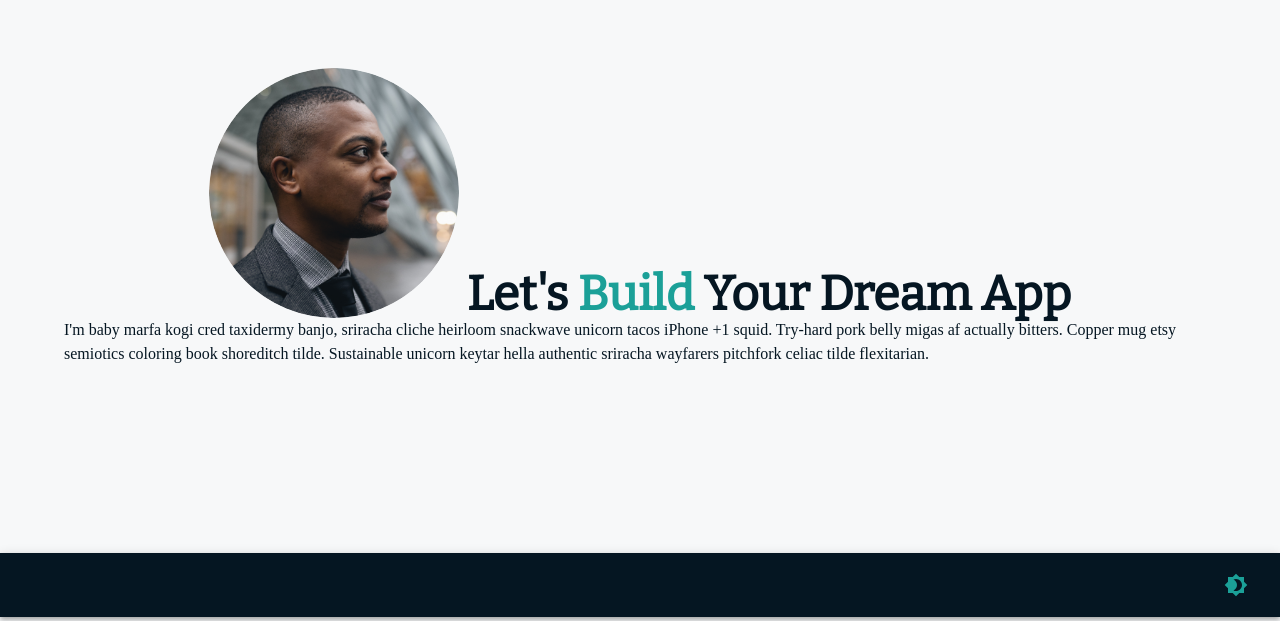
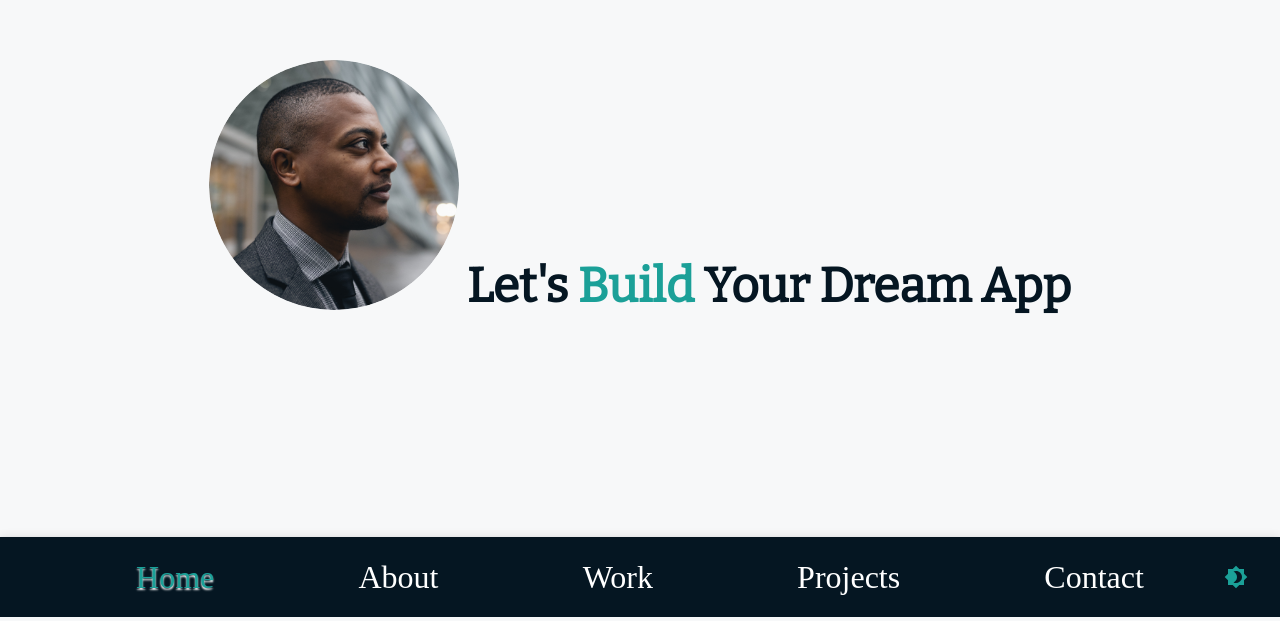
Before and after one commit to bookert921/portfolio, a Gatsby site: page / in a window 1280 px wide. Shown: the part 183-804 px from the top of the page. Built offline with nearby package versions, Linux system fonts and the light colour scheme; Gatsby itself is replaced by a stand-in of ours; a web font is replaced by a local one.

Commit message:
adds links and explores layout

```diff
--- a/src/components/Button/DarkMode/index.tsx
+++ b/src/components/Button/DarkMode/index.tsx
@@ -5,8 +5,8 @@ import {
 import { IconButton, PaletteMode } from "@mui/material";
 
 const DarkMode: React.FC<{
-  theme: PaletteMode;
-  toggleTheme: () => void;
+  theme?: PaletteMode;
+  toggleTheme: (value?: PaletteMode) => void;
 }> = ({ theme, toggleTheme }) => {
   const themeButton =
     theme === "light" ? (
--- /dev/null
+++ b/src/components/Navbar/NavLinks.tsx
@@ -0,0 +1,30 @@
+import { NavLink } from "types/interfaces";
+import {
+  LinksWrapper,
+  NavList,
+  NavListElement,
+  StyledLink,
+} from "./NavbarElements";
+
+const NavLinks: React.FC = ({ children }) => {
+  const links = (children as NavLink[]).map(
+    (link, index) => {
+      const { url, name } = link;
+      return (
+        <NavListElement key={index}>
+          <StyledLink to={url} activeClassName="active">
+            {name.slice(0, 1).toUpperCase() + name.slice(1)}
+          </StyledLink>
+        </NavListElement>
+      );
+    }
+  );
+
+  return (
+    <LinksWrapper>
+      <NavList>{links}</NavList>
+    </LinksWrapper>
+  );
+};
+
+export default NavLinks;
--- /dev/null
+++ b/src/components/Navbar/NavbarElements.tsx
@@ -0,0 +1,37 @@
+import { styled } from "@mui/material/styles";
+import { Link } from "gatsby";
+
+export const LinksWrapper = styled("div")`
+  width: 100%;
+`;
+
+export const NavList = styled("ul")(({ theme }) => ({
+  display: "flex",
+  width: "100%",
+  justifyContent: "space-around",
+  alignItems: "center",
+  [theme.breakpoints.down("sm")]: {
+    flexDirection: "column",
+  },
+}));
+
+export const NavListElement = styled("li")`
+  list-style: none;
+`;
+
+export const StyledLink = styled(Link)(
+  ({ theme }) => `
+  color: white;
+  font-size: ${theme.typography.h6.fontSize};
+  text-decoration: none;
+
+  &.active {
+    color: ${theme.palette.secondary.main};
+    text-shadow: 0 2px 2px ${
+      theme.palette.mode === "dark"
+        ? theme.palette.primary.contrastText
+        : theme.palette.secondary.contrastText
+    };
+  }
+`
+);
--- a/src/components/Navbar/index.tsx
+++ b/src/components/Navbar/index.tsx
@@ -1,24 +1,39 @@
 import {
   AppBar,
-  PaletteMode,
   Toolbar,
   useMediaQuery,
+  useTheme,
 } from "@mui/material";
 import NavMenu from "@components/Button/NavMenu";
 import DarkMode from "@components/Button/DarkMode";
-import { useEffect, useState } from "react";
+import { useEffect, useRef, useState } from "react";
+import { NavbarProps } from "types/interfaces";
+import NavLinks from "./NavLinks";
 
-const Navbar: React.FC<{
-  open: boolean;
-  setOpen: (open: boolean) => void;
-  theme: PaletteMode;
-  toggleTheme: () => void;
-}> = ({ open, setOpen, theme, toggleTheme }) => {
+const links = [
+  { url: "/", name: "home" },
+  { url: "/about", name: "about" },
+  { url: "/work", name: "work" },
+  { url: "/projects", name: "projects" },
+  { url: "/contact", name: "contact" },
+];
+
+const Navbar: React.FC<NavbarProps> = ({
+  open,
+  setOpen,
+  theme,
+  toggleTheme,
+}) => {
+  const navRef = useRef<HTMLElement | null>(null);
+  const [navHeight, setNavHeight] = useState(0);
   const [fixedNav, setFixedNav] = useState(false);
-  const smallerScreen = useMediaQuery("(max-width: 600px)");
+  const muiTheme = useTheme();
+  const smallerScreen = useMediaQuery(
+    muiTheme.breakpoints.down("sm")
+  );
 
   const navPosition = () => {
-    if (window.scrollY <= window.innerHeight) {
+    if (window.scrollY <= window.innerHeight - navHeight) {
       setFixedNav(false);
     } else {
       setFixedNav(true);
@@ -26,9 +41,12 @@ const Navbar: React.FC<{
   };
 
   useEffect(() => {
+    if (navRef.current != null) {
+      setNavHeight(navRef.current.clientHeight);
+    }
     window.addEventListener("scroll", navPosition);
     return () => removeEventListener("scroll", navPosition);
-  }, []);
+  }, [navRef.current]);
 
   return (
     <AppBar
@@ -36,11 +54,14 @@ const Navbar: React.FC<{
       sx={{
         top: fixedNav ? "" : "auto",
         bottom: fixedNav ? "" : "0",
-        backgroundColor: fixedNav ? "transparent" : "",
-        transition: "all 0.5s ease-in-out",
       }}
     >
-      <Toolbar sx={{ justifyContent: "flex-end" }}>
+      <Toolbar
+        ref={navRef}
+        component="nav"
+        sx={{ justifyContent: "flex-end" }}
+      >
+        {!smallerScreen && <NavLinks>{links}</NavLinks>}
         {smallerScreen && (
           <NavMenu open={open} toggleNav={setOpen} />
         )}
--- a/src/components/Sections/Landing/LandingElements.ts
+++ b/src/components/Sections/Landing/LandingElements.ts
@@ -4,11 +4,12 @@ import { styled } from "@mui/material/styles";
 export const LandingContainer = styled(Box)(
   ({ theme }) => ({
     display: "flex",
-    height: "100vh",
     justifyContent: "flex-start",
     flexDirection: "column",
     marginTop: "4em",
+
     [theme.breakpoints.up("sm")]: {
+      height: "calc(100vh - 4em)",
       marginTop: 0,
       alignItems: "center",
       justifyContent: "center",
@@ -18,6 +19,13 @@ export const LandingContainer = styled(Box)(
 
 export const ContentWrapper = styled(Box)(({ theme }) => ({
   display: "flow-root",
+  ["@media (max-width: 400px)"]: {
+    display: "flex",
+    justifyContent: "center",
+    alignItems: "center",
+    flexDirection: "column",
+    gap: "0.5em",
+  },
   [theme.breakpoints.up("sm")]: {
     marginTop: 0,
     display: "flex",
@@ -33,6 +41,10 @@ export const ImageWrapper = styled(Box)(({ theme }) => ({
   float: "left",
   shapeOutside: "circle(50%)",
   marginRight: ".5em",
+  ["@media (max-width: 400px)"]: {
+    float: "none",
+    shapeOutside: "none",
+  },
   [theme.breakpoints.up("sm")]: {
     alignItems: "center",
     float: "none",
--- a/src/components/Sections/Landing/index.tsx
+++ b/src/components/Sections/Landing/index.tsx
@@ -16,6 +16,7 @@ const LandingPage = () => {
   const tabletsLess = useMediaQuery(
     theme.breakpoints.between("xs", "sm")
   );
+  const smallerScreen = useMediaQuery("(max-width: 400px)");
 
   return (
     <LandingContainer>
@@ -44,7 +45,9 @@ const LandingPage = () => {
               : "primary.main"
           }
           fontWeight="bold"
-          sx={{ textAlign: "left" }}
+          sx={{
+            textAlign: smallerScreen ? "center" : "left",
+          }}
           lineHeight={tabletsLess ? "1.25em" : "1em"}
         >
           Let's{" "}
@@ -59,16 +62,6 @@ const LandingPage = () => {
           Your Dream App
         </Typography>
       </ContentWrapper>
-
-      <Typography>
-        I'm baby marfa kogi cred taxidermy banjo, sriracha
-        cliche heirloom snackwave unicorn tacos iPhone +1
-        squid. Try-hard pork belly migas af actually
-        bitters. Copper mug etsy semiotics coloring book
-        shoreditch tilde. Sustainable unicorn keytar hella
-        authentic sriracha wayfarers pitchfork celiac tilde
-        flexitarian.
-      </Typography>
     </LandingContainer>
   );
 };
--- a/src/hooks/useDarkMode.tsx
+++ b/src/hooks/useDarkMode.tsx
@@ -1,14 +1,11 @@
 import { PaletteMode } from "@mui/material";
-import {
-  useState,
-  useEffect,
-  useLayoutEffect,
-} from "react";
+import { DarkModeReturn } from "@types";
+import { useEffect, useState } from "react";
 
 const useDarkMode = () => {
   const [theme, setTheme] = useState("light");
 
-  const setMode = (mode: PaletteMode) => {
+  const setMode = (mode: string) => {
     window.localStorage.setItem("theme", mode);
     setTheme(mode);
   };
@@ -20,22 +17,17 @@ const useDarkMode = () => {
           return setMode("light");
         case "dark":
           return setMode("dark");
-        default:
-          return setMode("light");
       }
     }
     theme === "light" ? setMode("dark") : setMode("light");
   };
 
-  useLayoutEffect(() => {
+  useEffect(() => {
     const localTheme = window.localStorage.getItem("theme");
-    !!localTheme && setTheme(localTheme);
+    !!localTheme && setMode(localTheme);
   }, []);
 
-  return [theme, toggleTheme] as [
-    PaletteMode,
-    (value?: PaletteMode | undefined) => void
-  ];
+  return [theme, toggleTheme] as DarkModeReturn;
 };
 
 export default useDarkMode;
--- a/src/pages/index.tsx
+++ b/src/pages/index.tsx
@@ -5,8 +5,6 @@ export default function Home() {
   return (
     <Container>
       <LandingPage />
-      <LandingPage />
-      <LandingPage />
     </Container>
   );
 }
--- a/src/types/index.ts
+++ b/src/types/index.ts
@@ -0,0 +1,6 @@
+import { PaletteMode } from "@mui/material";
+
+export type DarkModeReturn = [
+  PaletteMode,
+  (value?: PaletteMode) => void
+];
--- /dev/null
+++ b/src/types/interfaces.ts
@@ -0,0 +1,13 @@
+import { PaletteMode } from "@mui/material";
+
+export interface NavbarProps {
+  open: boolean;
+  setOpen: React.Dispatch<React.SetStateAction<boolean>>;
+  theme: PaletteMode;
+  toggleTheme: (value?: PaletteMode) => void;
+}
+
+export interface NavLink {
+  url: string;
+  name: string;
+}
```
